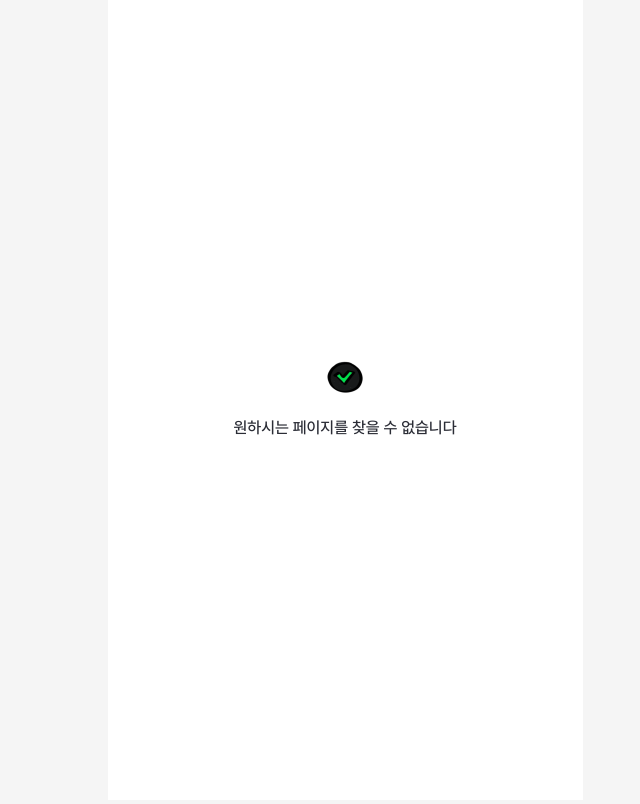
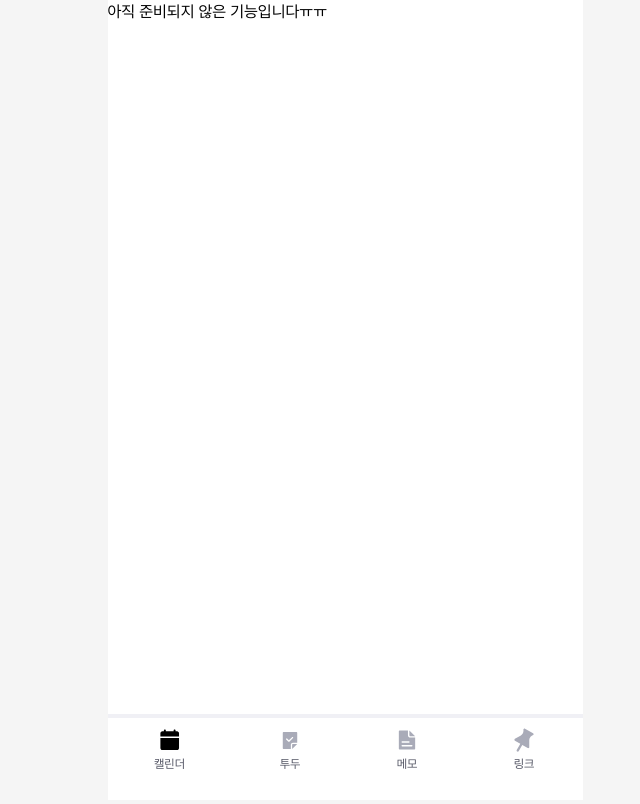
Before and after one commit to Nexters/kirook-web, a Next.js app: page /calendar in a window 1280 px wide. Before the commit this address had no page. Shown: the whole page, without its empty margins (295-935 px from the left). Built offline with nearby package versions, Linux system fonts and the light colour scheme.

Commit message:
feat: calendar page 추가

```diff
--- /dev/null
+++ b/src/app/(route)/calendar/page.tsx
@@ -0,0 +1,3 @@
+export default function CalendarPage() {
+  return <div>아직 준비되지 않은 기능입니다ㅠㅠ</div>;
+}
```
